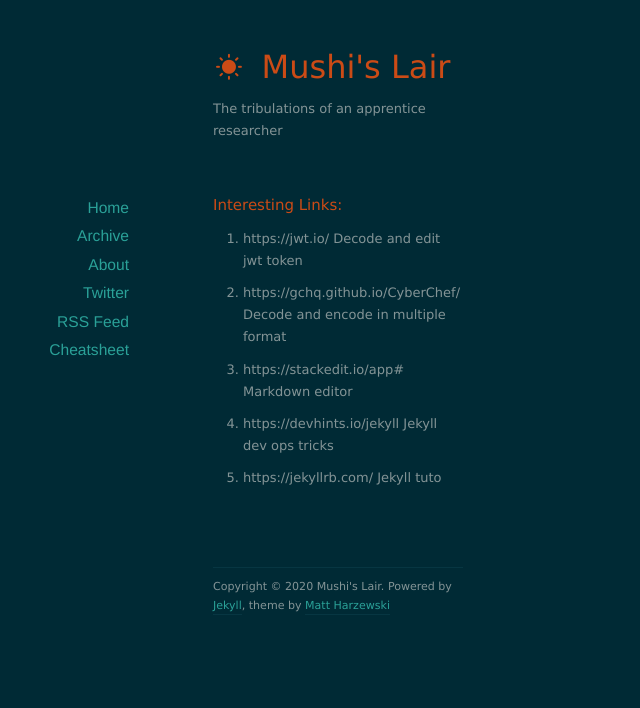
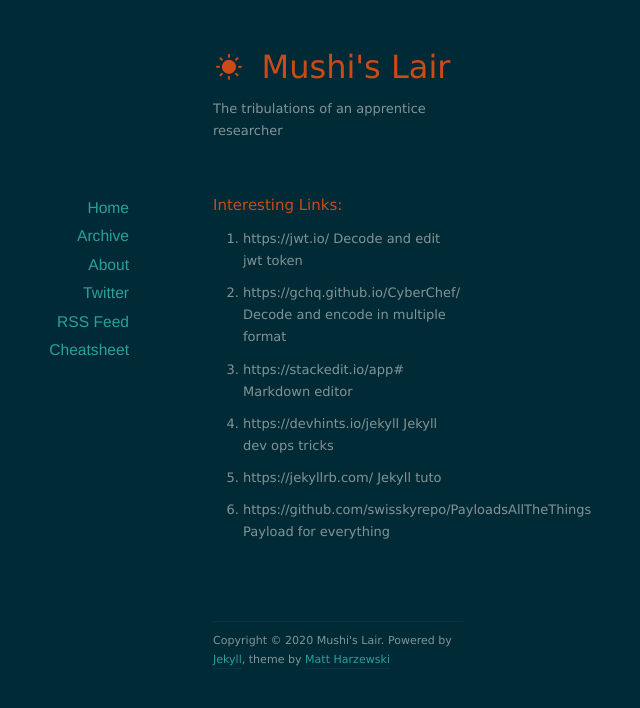
Before and after one commit to Mushi-mushi/mushi-mushi.github.io, a Jekyll site: the page built from cheat/index.markdown, in a window 1280 px wide. Shown: the top 708 px of the page, without its empty margins (302-942 px from the left). Built offline with Jekyll 4.4.1, drawn with Linux system fonts in a browser that asks for light colours; nearby versions of some CDN libraries.

Commit message:
Update index.markdown

```diff
--- a/cheat/index.markdown
+++ b/cheat/index.markdown
@@ -10,3 +10,4 @@ Interesting Links:
 - https://stackedit.io/app#           Markdown editor
 - https://devhints.io/jekyll          Jekyll dev ops tricks
 - https://jekyllrb.com/               Jekyll tuto
+- https://github.com/swisskyrepo/PayloadsAllTheThings   Payload for everything
```
